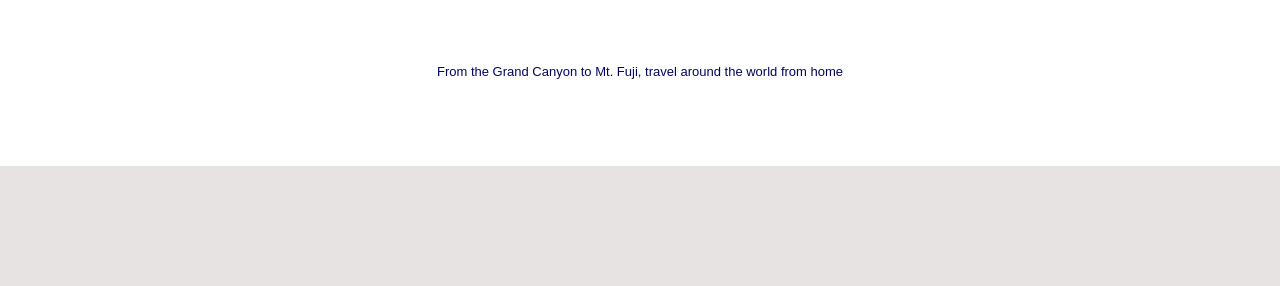
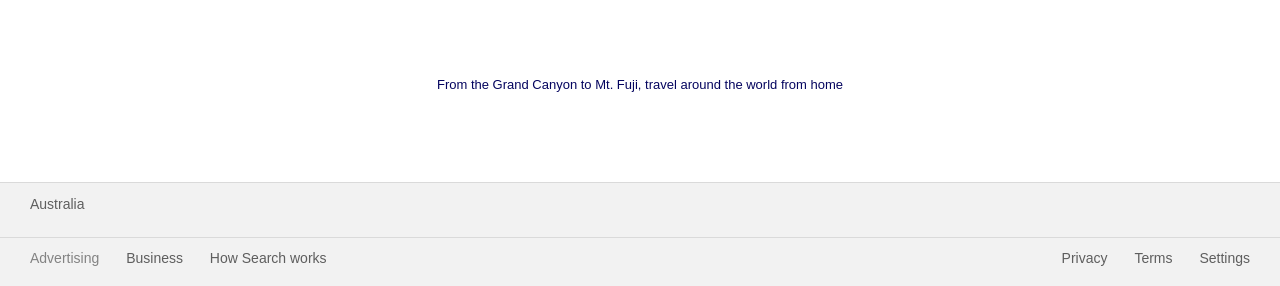
Before and after one commit to claudiovf/google-homepage, a plain HTML site: page index.html in a window 1280 px wide. Shown: the part 514-800 px from the top of the page. Drawn offline with Linux system fonts and the light colour scheme.

Commit message:
Day2 - Footer+GIF added - Adjustments

```diff
--- a/index.html
+++ b/index.html
@@ -10,7 +10,7 @@
     <body id="body-layout">
         <header id="header">
             <nav class="about-store">
-                <a class="about visited" href=".">About</a>
+                <a class="about" href=".">About</a>
                 <a class="store" href=".">Store</a>
             </nav>
             <div class="google-suite">
@@ -19,8 +19,8 @@
         </header>
 
     <div id="landing-page">
-        <img class="center-logo" src="images/googlelogo_color_272x92dp.png"
-            alt="Image of the google logo">
+        <img class="center-logo" src="https://www.google.com/logos/doodles/2020/stay-and-play-at-home-with-popular-past-google-doodles-fischinger-2017-6753651837108768-law.gif"
+            alt="Google Doodle">
         <form id="search-form-grid">
             <label id="search-box">
                 <div class="magnifier"></div>
@@ -40,8 +40,21 @@
 
     </div>
     <footer id="footer">
-        <div class="footer-grid">
+        <div class="bottom-country">
+            <div class="country-name">Australia</div>
+        </div>
 
+        <div class="bottom-footer">
+            <div class="left-bfooter">
+                <a class="advertising" href=".">Advertising</a>
+                <a class="business" href=".">Business</a>
+                <a class="howsearch" href=".">How Search works</a>
+            </div>
+            <div class="right-bfooter">
+                <a class="privacy" href=".">Privacy</a>
+                <a class="terms" href=".">Terms</a>
+                <a class="settings" href=".">Settings</a>
+            </div>
         </div>
 
     </footer>
--- a/styles/style.css
+++ b/styles/style.css
@@ -59,7 +59,7 @@
 
 #landing-page {
     background-color: white;
-    height: 75vh;
+    height: 77vh;
     width: 100%;
     display: grid;
     grid-template-rows:
@@ -84,19 +84,143 @@
 }
 
 #footer {
-    background-color: rgb(231, 227, 227);
-    height: 15vh;
+    background-color: rgb(243, 243, 243);
+    height: 13vh;
     width: 100%;
-
+    margin: 0;
+    padding: 0;
+    display: grid;
+    grid-template-rows:  53% 47%;
+    grid-template-areas:
+        "bottom-country"
+        "bottom-footer";
 }
 
+#footer a:visited {
+    text-decoration: none;
+    text-decoration-line: none;
+}
+
+.bottom-country {
+    background-color: #F2F2F2;
+    margin: 0;
+    grid-area: bottom-country;
+    height: 100%;
+    width: 100%;
+    font-family: Arial, sans-serif;
+    font-size: 14px;
+    color: #2d2d2d;
+    opacity: 0.75;
+    text-align: left;
+    border-top: 1px solid #D2D2D2;
+}
+
+.country-name {
+    padding-left: 30px;
+    padding-top: 13px;
+}
+
+.bottom-footer {
+    background-color: #F2F2F2;
+    font-family: Arial, sans-serif;
+    font-size: 14px;
+    color: #2d2d2d;
+    opacity: 0.75;
+    display: grid;
+    grid-template-columns: repeat(
+        2, minmax(100px, 1fr));
+    grid-template-areas:
+        "leftbfooter rightbfooter";
+    border-top: 1px solid #D2D2D2;
+}
+
+.left-bfooter {
+    padding: 12px 30px;
+}
+
+.right-bfooter {
+    padding: 12px 30px;
+    justify-self: right;
+}
+
+.advertising {
+    text-decoration-line: none;
+    font-family: Arial, sans-serif;
+    font-size: 14px;
+    color: #2d2d2d;
+    opacity: 0.75;
+    padding-right: 23px;
+}
+.advertising a:visited {
+    text-decoration: none;
+    text-decoration-line: none;
+}
+
+.business {
+    text-decoration-line: none;
+    font-family: Arial, sans-serif;
+    font-size: 14px;
+    color: #2d2d2d;
+    padding-right: 23px;
+}
+.business a:visited {
+    text-decoration: none;
+    text-decoration-line: none;
+}
+
+.howsearch {
+    text-decoration-line: none;
+    font-family: Arial, sans-serif;
+    font-size: 14px;
+    color: #2d2d2d;
+}
+.howsearch a:visited {
+    text-decoration: none;
+    text-decoration-line: none;
+}
+
+.privacy {
+    text-decoration-line: none;
+    font-family: Arial, sans-serif;
+    font-size: 14px;
+    color: #2d2d2d;
+    padding-left: 23px;
+}
+.privacy a:visited {
+    text-decoration: none;
+    text-decoration-line: none;
+}
+
+.terms {
+    text-decoration-line: none;
+    font-family: Arial, sans-serif;
+    font-size: 14px;
+    color: #2d2d2d;
+    padding-left: 23px;
+}
+.terms a:visited {
+    text-decoration: none;
+    text-decoration-line: none;
+}
+
+.settings {
+    text-decoration-line: none;
+    font-family: Arial, sans-serif;
+    font-size: 14px;
+    color: #2d2d2d;
+    padding-left: 23px;
+}
+.settings a:visited {
+    text-decoration: none;
+    text-decoration-line: none;
+}
 
 .center-logo {
     align-self: end;
     padding-bottom: 8vh;
-    max-width: 350px;
+    max-width: 500px;
     min-width: 150px;
-    width: 35vw;
+    width: 50vw;
 
 }
 
```
Also changed, not shown: images/google-logo-png-hd-11.png (added).
